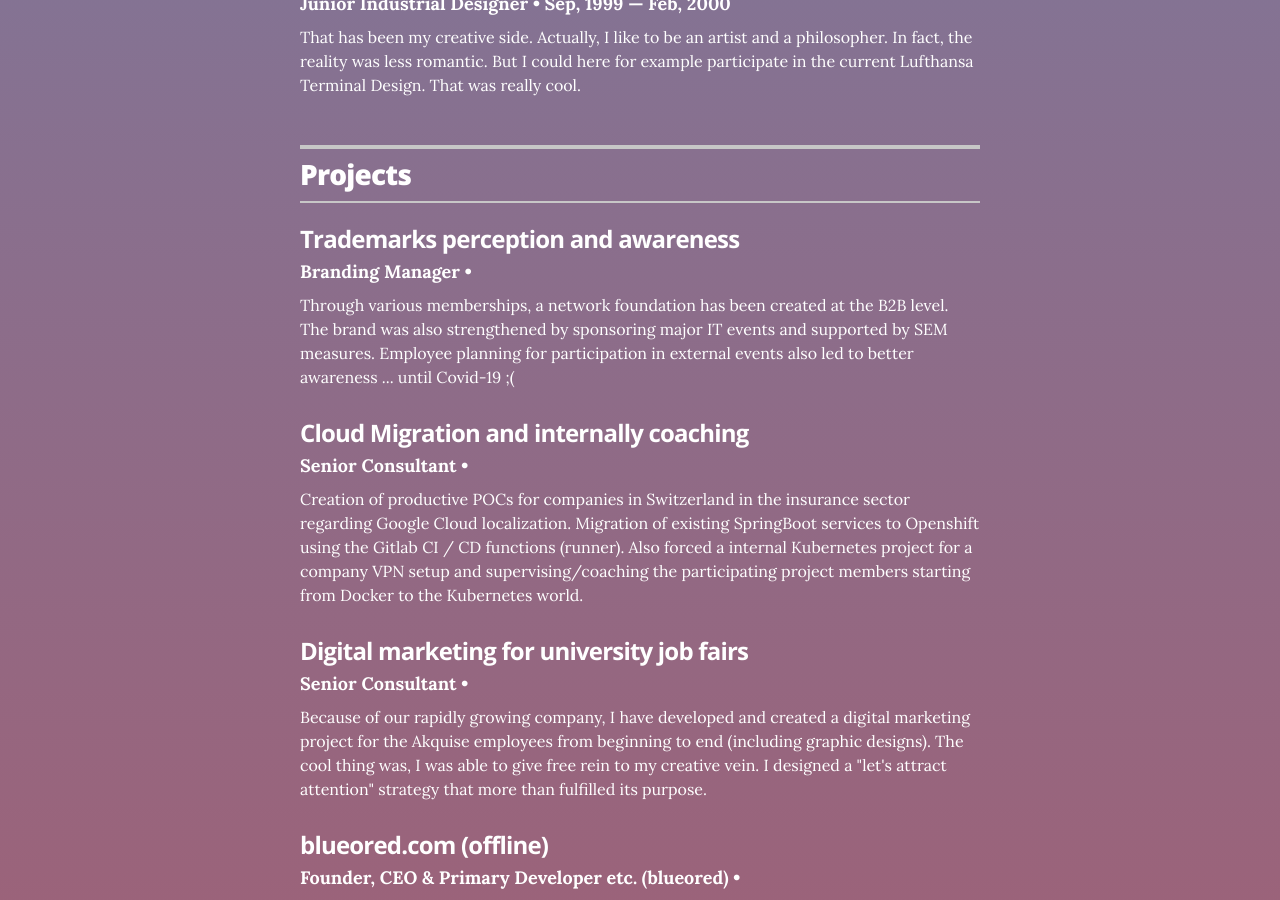
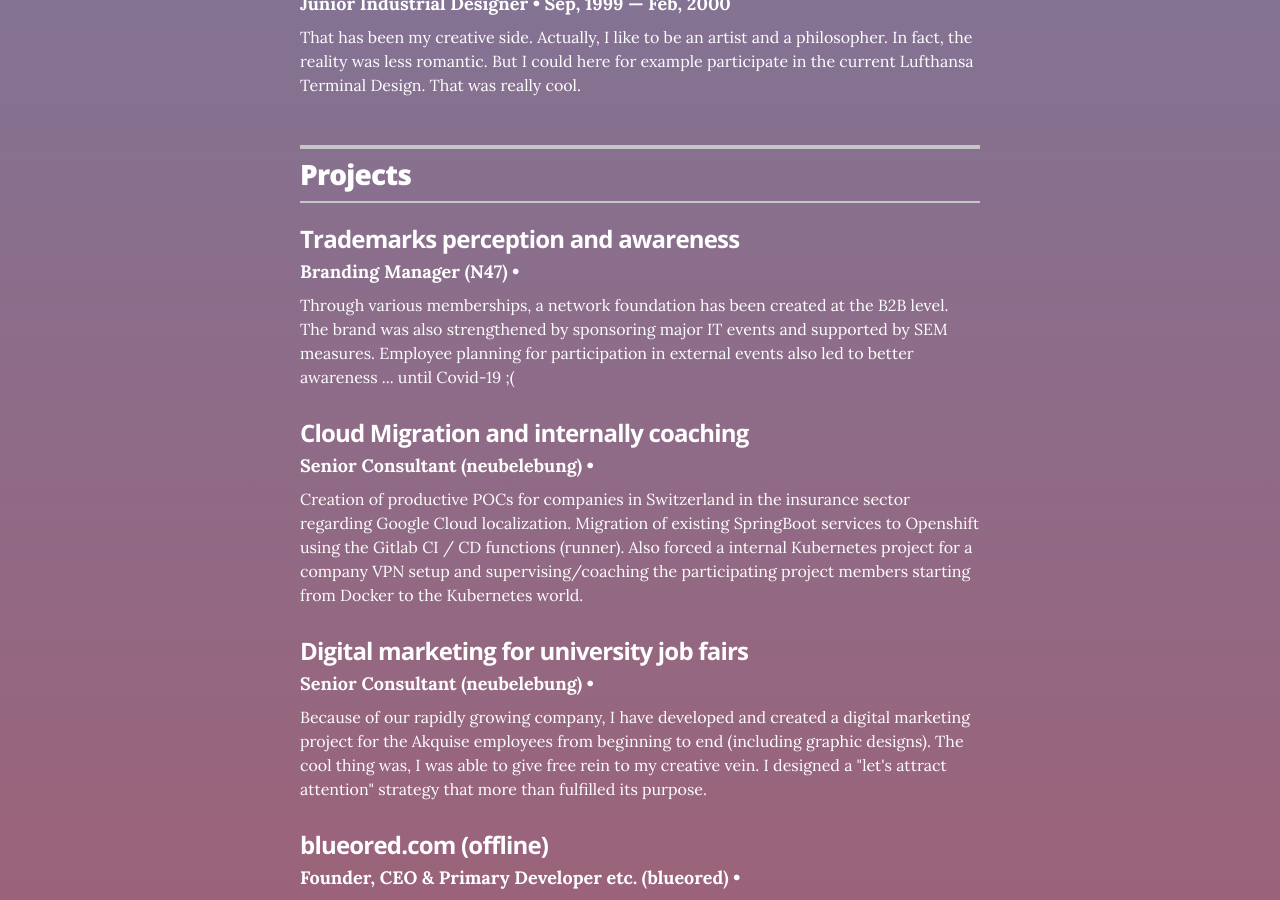
Before and after one commit to borishager/borishager.github.io, a Jekyll site: the page built from index.html, in a window 1280 px wide and 900 px high, scrolled down 1789 px. Built offline with Jekyll 4.4.1, drawn with Linux system fonts in a browser that asks for light colours.

Commit message:
Update projects.yml

```diff
--- a/_data/projects.yml
+++ b/_data/projects.yml
@@ -2,17 +2,17 @@
 
 # N47
 - project: Trademarks perception and awareness
-  role: Branding Manager
+  role: Branding Manager (N47)
   description: Through various memberships, a network foundation has been created at the B2B level. The brand was also strengthened by sponsoring major IT events and supported by SEM measures. Employee planning for participation in external events also led to better awareness ... until Covid-19 ;(
 
 # neubelebung
 - project: Cloud Migration and internally coaching
-  role: Senior Consultant
+  role: Senior Consultant (neubelebung)
   description: Creation of productive POCs for companies in Switzerland in the insurance sector regarding Google Cloud localization. Migration of existing SpringBoot services to Openshift using the Gitlab CI / CD functions (runner). Also forced a internal Kubernetes project for a company VPN setup and supervising/coaching the participating project members starting from Docker to the Kubernetes world.
 
 # neubelebung
 - project: Digital marketing for university job fairs
-  role: Senior Consultant
+  role: Senior Consultant (neubelebung)
   description: Because of our rapidly growing company, I have developed and created a digital marketing project for the Akquise employees from beginning to end (including graphic designs). The cool thing was, I was able to give free rein to my creative vein. I designed a "let's attract attention" strategy that more than fulfilled its purpose.
 
 # blueored.com
```
